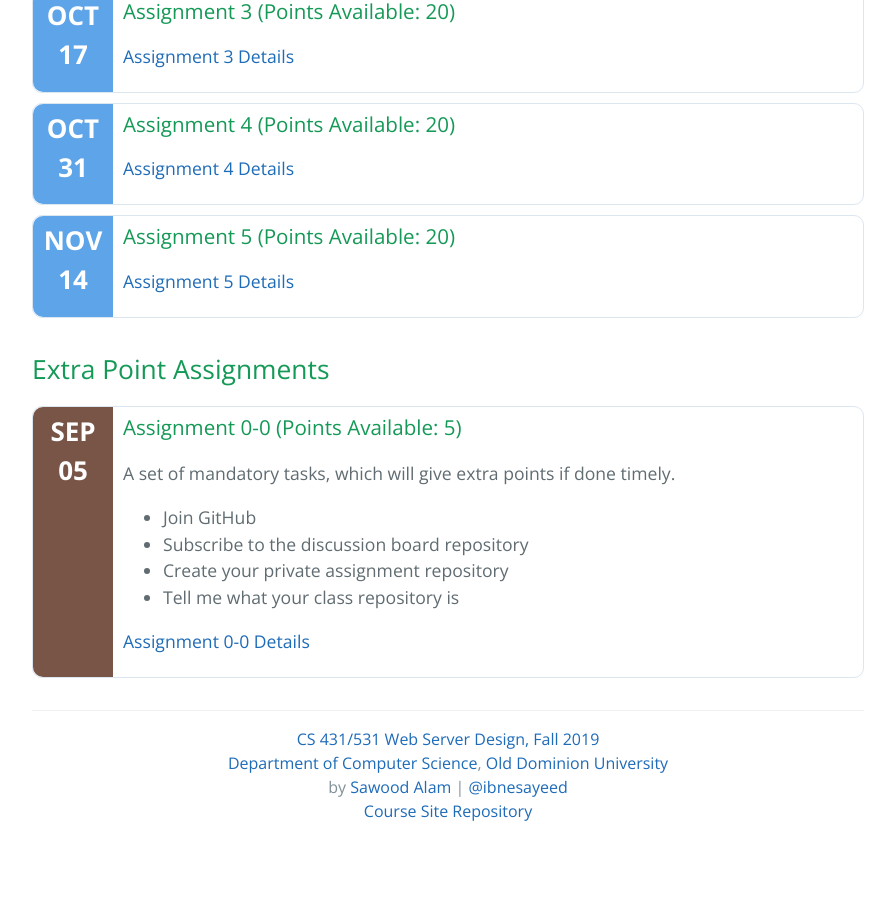
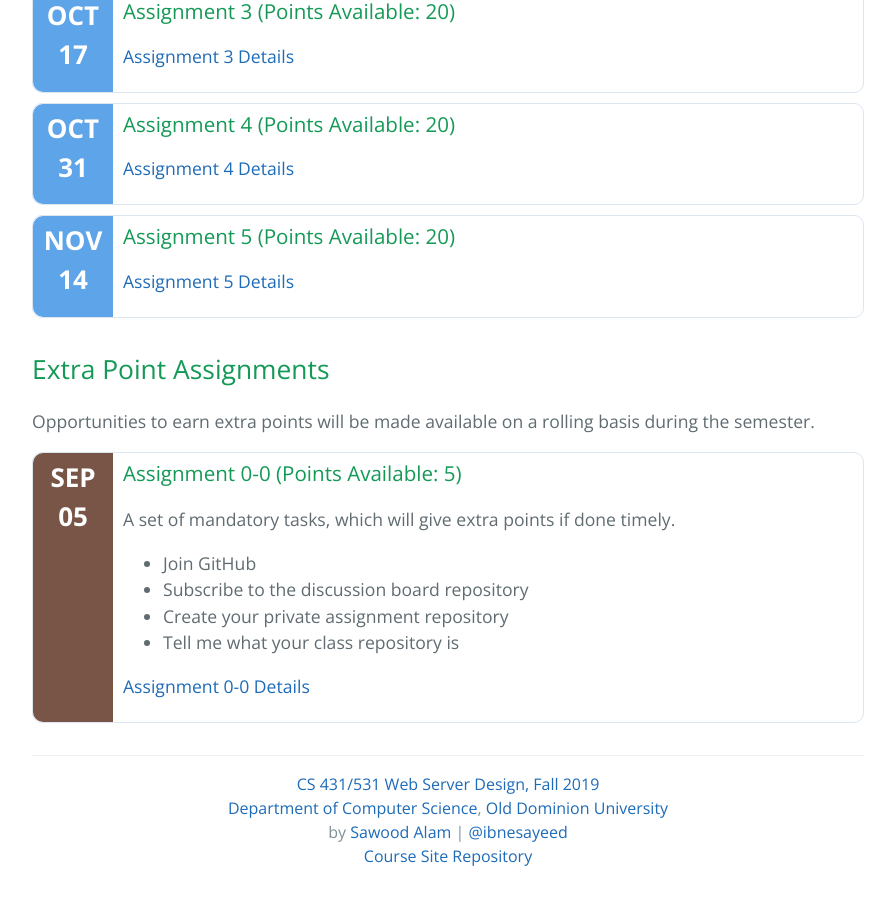
Before and after one commit to cs531-f19/cs531-f19.github.io, a Jekyll site: the page built from assignments.md, in a window 1280 px wide and 900 px high, scrolled down 637 px. Shown: the whole window, without its empty margins (192-1087 px from the left). Built offline with Jekyll 4.4.1, drawn with Linux system fonts in a browser that asks for light colours; the repository's description, which GitHub fills in, is left out; before the commit the page ends 1492 px from its top, so only the background shows below that.

Commit message:
Add note about rolling basis extra credits

```diff
--- a/assignments.md
+++ b/assignments.md
@@ -13,10 +13,10 @@ permalink: /assignments/
 {%- endfor %}
 
 {%- assign extra_assignments = site.data.assignments | where: 'extra', true %}
-{%- if extra_assignments.size > 0 %}
 ## Extra Point Assignments
+
+Opportunities to earn extra points will be made available on a rolling basis during the semester.
 
 {%- for assignment in extra_assignments %}
 {% include card.md item=assignment type="assignment" %}
 {%- endfor %}
-{%- endif %}
```
